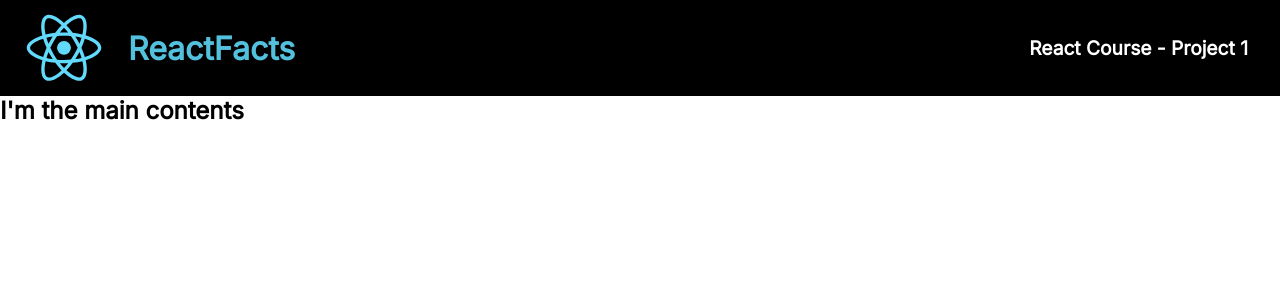
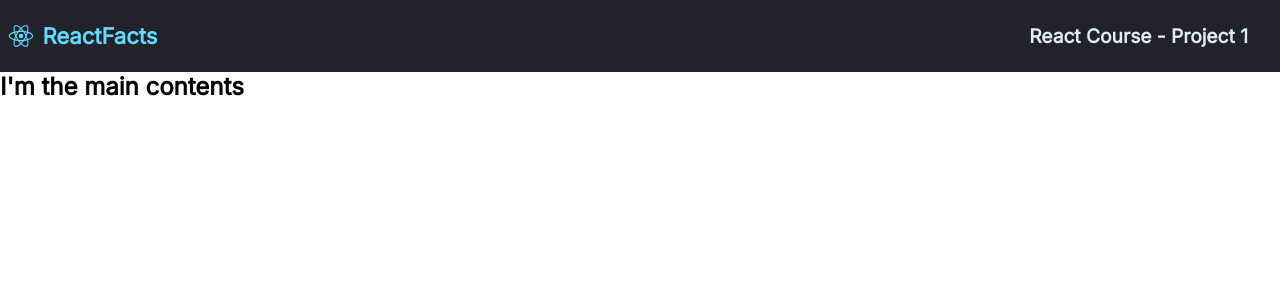
Before and after one commit to luyvannda/react-info-site, a React (Create React App) app in the folder my-app/: page / in a window 1280 px wide. Shown: the top 300 px of the page. Built offline with nearby package versions, Linux system fonts and the light colour scheme.

Commit message:
change color variable to the one in figma designand style the nav component accordingly

```diff
--- a/my-app/src/App.css
+++ b/my-app/src/App.css
@@ -20,23 +20,24 @@ body {
   display: flex;
   justify-content: space-between;
   align-items: center;
-  background-color: black;
-  height: 12vh;
+  background-color: #21222A;
+  height: 9vh;
 }
 .nav-container .nav-left {
   display: flex;
   align-items: center;
 }
 .nav-container .nav-left h1 {
-  font-size: 2rem;
-  color: #53C1DE;
+  font-size: 1.375rem;
+  color: #61DAFB;
+  font-weight: 700;
 }
 .nav-container .nav-left .nav-logo {
-  width: 10vw;
+  height: 1.875rem;
 }
 .nav-container .nav-right p {
   font-size: 1.2rem;
-  color: white;
+  color: #DEEBF8;
   font-weight: 600;
   padding-right: 2rem;
 }/*# sourceMappingURL=App.css.map */
--- a/my-app/src/App.scss
+++ b/my-app/src/App.scss
@@ -1,7 +1,7 @@
-$main-black: black;
+$main-black: #21222A;
 $main-light-dark: rgb(93, 93, 93);
-$main-ocean-blue: #53C1DE;
-$main-white: white;
+$main-ocean-blue: #61DAFB;
+$main-white: #DEEBF8;
 
 * {
   padding: 0;
@@ -27,19 +27,20 @@ body {
   justify-content: space-between;
   align-items: center;
   background-color: $main-black;
-  height: 12vh;
+  height: 9vh;
 
   .nav-left {
     display: flex;
     align-items: center;
 
     h1 {
-      font-size: 2rem;
+      font-size: 1.375rem;
       color: $main-ocean-blue;
+      font-weight: 700;
     }
 
     .nav-logo {
-      width: 10vw;
+      height: 1.875rem;
     }
   }
 
--- a/my-app/src/components/Navbar.js
+++ b/my-app/src/components/Navbar.js
@@ -2,7 +2,7 @@ import logo from "./logo.svg"
 
 export default function Navbar() {
   return (
-    <div className="nav-container">
+    <nav className="nav-container">
       <div className="nav-left">
         <img className="nav-logo" src={logo} alt="A react logo"></img>
         <h1>ReactFacts</h1>
@@ -10,6 +10,6 @@ export default function Navbar() {
       <div className="nav-right">
         <p>React Course - Project 1</p>
       </div>
-    </div>
+    </nav>
   )
 }
```
Also changed, not shown: 1 other file (tests, documents, lock files or other folders).
